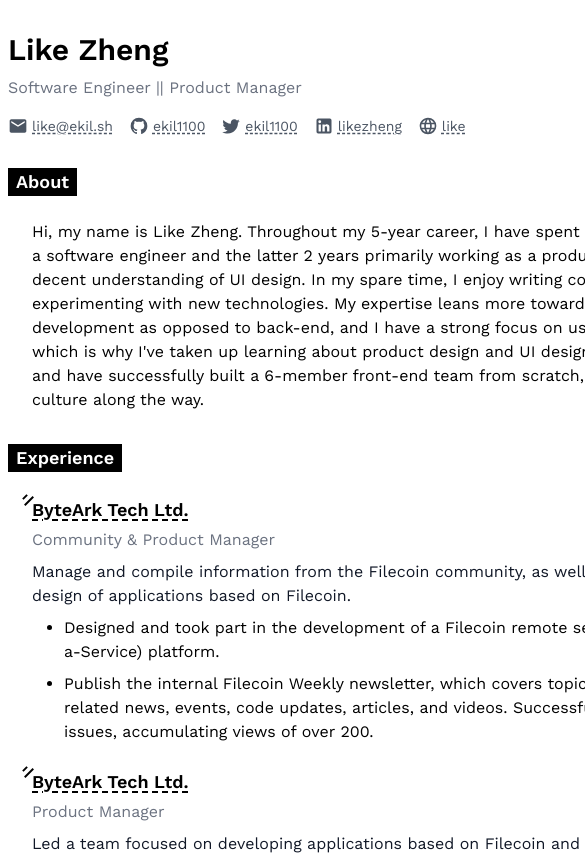
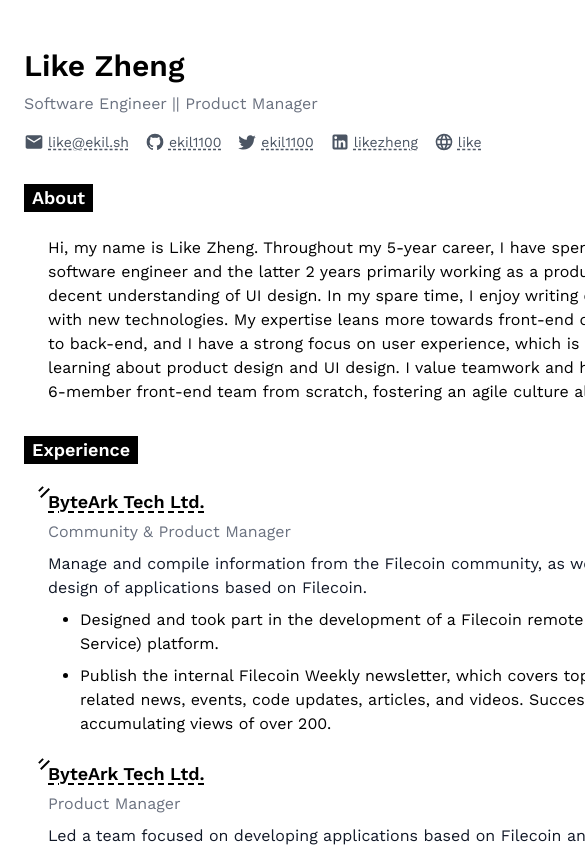
Before and after one commit to ekil1100/resume, a React (Vite) app: page / in a window 390 px wide. Shown: the top 855 px of the page, 585 px wide, since content can reach past the window. Built offline with nearby package versions, Linux system fonts and the light colour scheme.

Commit message:
fix width and padding on mobile

```diff
--- a/src/App.tsx
+++ b/src/App.tsx
@@ -42,7 +42,7 @@
 
 function App() {
     return (
-        <div className='w-[48rem] p-8 mx-auto print:p-0'>
+        <div className='w-[52rem] p-12 mx-auto print:p-0'>
             <main className='relative mb-4'>
                 <div className='absolute top-0 right-0 print:hidden'>
                     <a
```
